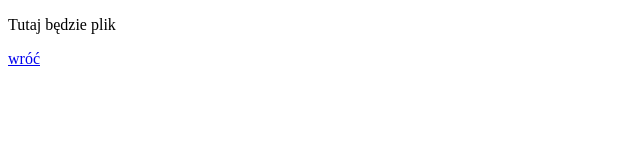
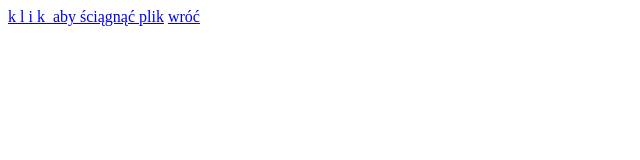
Before and after one commit to WScrew/index, a plain HTML site: page plik_Korol.html in a window 1280 px wide. Shown: the whole page, without its empty margins (0-640 px from the left). Drawn offline with Linux system fonts and the light colour scheme.

Commit message:
plik_Korol.html

```diff
--- a/plik_Korol.html
+++ b/plik_Korol.html
@@ -6,7 +6,7 @@
     </head>
 
     <body>
-		<p>Tutaj będzie plik</p>
+	<a href ="zamkniętyfolder.zip">k&nbsp;l&nbsp;i&nbsp;k&nbsp; aby ściągnąć plik</a>
         <a href="./index.html">wróć</a>
 
     </body>
```
